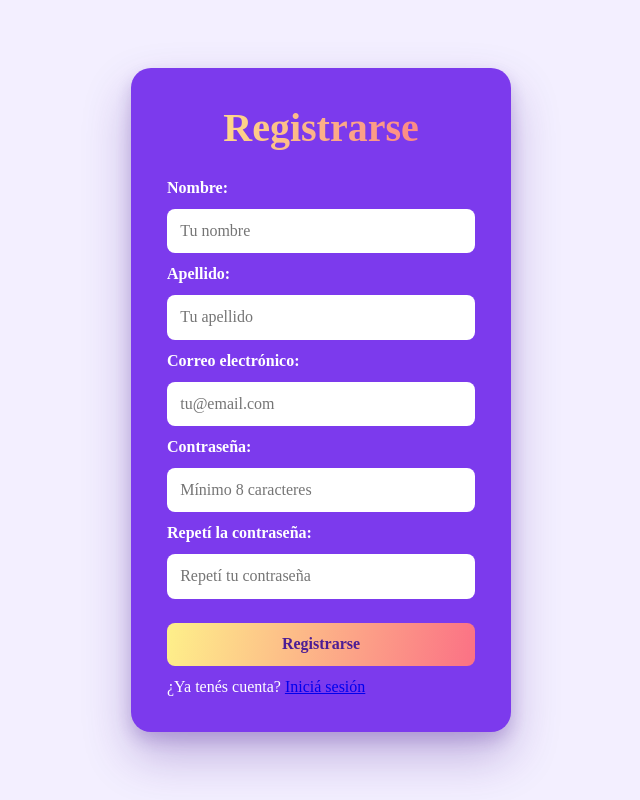
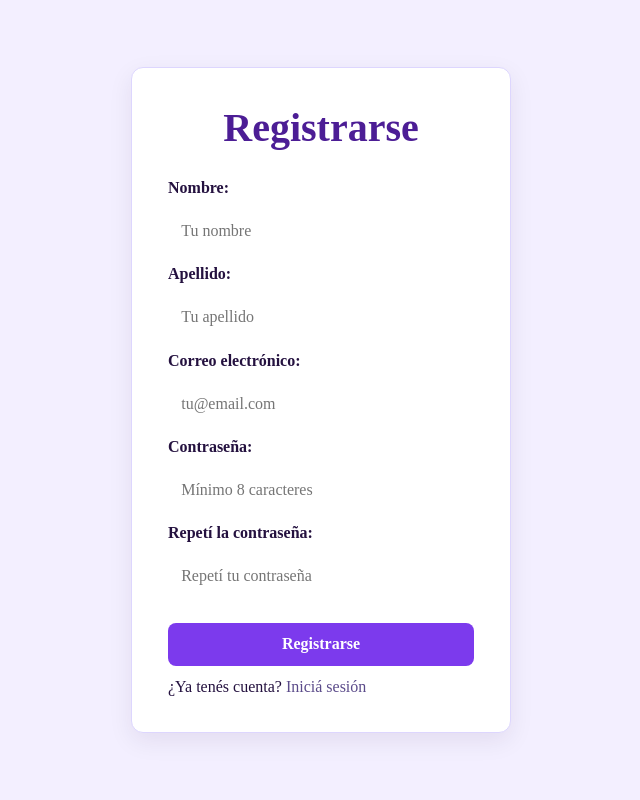
Before and after one commit to CipresTomas/Agenda2026, an Angular app: page /register in a window 1280 px wide. Shown: the whole page, without its empty margins (319-959 px from the left). Built offline with nearby package versions, Linux system fonts and the light colour scheme.

Commit message:
estilos mas sensillos

```diff
--- a/src/app/pages/contact-details/contact-details.scss
+++ b/src/app/pages/contact-details/contact-details.scss
@@ -40,9 +40,8 @@
   text-decoration: none;
 }
 
-.back-link:hover,
-.edit-button:hover {
-  color: #fb7185;
+.back-link:hover {
+  color: #43366b;
 }
 
 .contact-number,
@@ -67,11 +66,10 @@
   flex: 0 0 auto;
   place-items: center;
   border-radius: 50%;
-  background: linear-gradient(135deg, #fef08a, #fb7185);
-  color: #4c1d95;
+  background: #7c3aed;
+  color: #ffffff;
   font-size: 2rem;
-  font-weight: 800;
-  box-shadow: 0 0.75rem 1.5rem rgba(251, 113, 133, 0.25);
+  font-weight: 700;
 }
 
 .contact-image {
@@ -79,10 +77,9 @@
   width: 5rem;
   height: 5rem;
   flex: 0 0 auto;
-  border: 4px solid #fef08a;
+  border: 3px solid #ddd6fe;
   border-radius: 50%;
   object-fit: cover;
-  box-shadow: 0 0.75rem 1.5rem rgba(251, 113, 133, 0.25);
 }
 
 .eyebrow {
@@ -92,10 +89,7 @@
 h1 {
   margin: 0;
   font-size: clamp(2rem, 6vw, 3.25rem);
-  background: linear-gradient(100deg, #7c3aed, #fb7185);
-  -webkit-background-clip: text;
-  background-clip: text;
-  color: transparent;
+  color: #4c1d95;
 }
 
 .favorite-badge {
@@ -153,8 +147,12 @@ button,
 
 .favorite-button,
 .edit-button {
-  background: linear-gradient(100deg, #fef08a, #fb7185);
-  color: #4c1d95;
+  background: #7c3aed;
+  color: #ffffff;
+}
+
+.edit-button:hover {
+  color: #ffffff;
 }
 
 .delete-button {
@@ -164,8 +162,7 @@ button,
 
 button:hover,
 .edit-button:hover {
-  transform: translateY(-2px);
-  box-shadow: 0 0.5rem 1rem rgba(76, 29, 149, 0.2);
+  background: #5b21b6;
 }
 
 .empty-details {
--- a/src/app/pages/contact-list/contact-list.scss
+++ b/src/app/pages/contact-list/contact-list.scss
@@ -48,10 +48,7 @@ p {
 h1 {
 	margin-bottom: 0.5rem;
 	font-size: clamp(2.25rem, 6vw, 3.5rem);
-	background: linear-gradient(100deg, #fef08a, #fb7185);
-	-webkit-background-clip: text;
-	background-clip: text;
-	color: transparent;
+	color: #4c1d95;
 }
 
 .subtitle,
@@ -103,8 +100,8 @@ button {
 	padding: 0.8rem 1rem;
 	border: 0;
 	border-radius: 0.5rem;
-	background: linear-gradient(100deg, #fef08a, #fb7185);
-	color: #4c1d95;
+	background: #7c3aed;
+	color: #ffffff;
 	font: inherit;
 	font-weight: 800;
 	white-space: nowrap;
@@ -113,8 +110,7 @@ button {
 }
 
 button:hover {
-	transform: translateY(-2px);
-	box-shadow: 0 0.5rem 1rem rgba(76, 29, 149, 0.3);
+	background: #5b21b6;
 }
 
 button:focus-visible {
@@ -174,7 +170,7 @@ button:focus-visible {
 	height: 2.5rem;
 	flex: 0 0 auto;
 	border-radius: 50%;
-	background: #fb7185;
+	background: #7c3aed;
 	color: #ffffff;
 	font-size: 1.1rem;
 	font-weight: 800;
@@ -210,3 +206,4 @@ button:focus-visible {
 		width: auto;
 	}
 }
+//mejorar colores28/10
--- a/src/app/pages/login/login.scss
+++ b/src/app/pages/login/login.scss
@@ -14,20 +14,18 @@ form {
 	flex-direction: column;
 	gap: 0.75rem;
 	padding: 2.25rem;
-	background: #7c3aed;
-	color: #ffffff;
-	border-radius: 1.25rem;
-	box-shadow: 0 0.5rem 1rem rgba(76, 29, 149, 0.2), 0 1.5rem 3rem rgba(76, 29, 149, 0.3);
+	border: 1px solid #ddd6fe;
+	border-radius: 0.75rem;
+	background: #ffffff;
+	color: #24113f;
+	box-shadow: 0 0.5rem 1.5rem rgba(36, 17, 63, 0.08);
 }
 
 h1 {
 	margin: 0 0 1rem;
 	font-size: 2.5rem;
 	text-align: center;
-	background: linear-gradient(100deg, #fef08a, #fb7185);
-	-webkit-background-clip: text;
-	background-clip: text;
-	color: transparent;
+	color: #4c1d95;
 }
 
 label {
@@ -46,8 +44,8 @@ input {
 
 input:focus {
 	outline: none;
-	border-color: #fef08a;
-	box-shadow: 0 0 0 3px rgba(254, 240, 138, 0.25);
+	border-color: #7c3aed;
+	box-shadow: 0 0 0 3px rgba(124, 58, 237, 0.15);
 }
 
 button {
@@ -55,21 +53,20 @@ button {
 	padding: 0.8rem 1rem;
 	border: 0;
 	border-radius: 0.5rem;
-	background: linear-gradient(100deg, #fef08a, #fb7185);
-	color: #4c1d95;
+	background: #7c3aed;
+	color: #ffffff;
 	font: inherit;
-	font-weight: 800;
+	font-weight: 700;
 	cursor: pointer;
-	transition: transform 160ms ease, box-shadow 160ms ease;
+	transition: background-color 160ms ease;
 }
 
 button:hover {
-	transform: translateY(-2px);
-	box-shadow: 0 0.5rem 1rem rgba(76, 29, 149, 0.3);
+	background: #5b21b6;
 }
 
 button:focus-visible {
-	outline: 3px solid #fef08a;
+	outline: 3px solid #7c3aed;
 	outline-offset: 3px;
 }
 
@@ -79,10 +76,10 @@ p {
 }
 
 a {
-	color: #fef08a;
+	color: #5b4b8a;
 	font-weight: 700;
 }
 
 a:hover {
-	color: #ffffff;
+	color: #43366b;
 }
--- a/src/app/pages/new-edit-contact/new-edit-contact.html
+++ b/src/app/pages/new-edit-contact/new-edit-contact.html
@@ -54,7 +54,7 @@
         <img class="image-preview" width="96" height="96" [src]="imagenPreview()" alt="Vista previa de la imagen" />
       }
       <label>
-        <input type="checkbox" [formField]="contactForm.isFavorite" /> Favorito
+
       </label>
       @if (error()) {
         <p class="empty-state">Completá el nombre.</p>
--- a/src/app/pages/register/register.scss
+++ b/src/app/pages/register/register.scss
@@ -14,20 +14,18 @@ form {
 	flex-direction: column;
 	gap: 0.75rem;
 	padding: 2.25rem;
-	background: #7c3aed;
-	color: #ffffff;
-	border-radius: 1.25rem;
-	box-shadow: 0 0.5rem 1rem rgba(76, 29, 149, 0.2), 0 1.5rem 3rem rgba(76, 29, 149, 0.3);
+	border: 1px solid #ddd6fe;
+	border-radius: 0.75rem;
+	background: #ffffff;
+	color: #24113f;
+	box-shadow: 0 0.5rem 1.5rem rgba(36, 17, 63, 0.08);
 }
 
 h1 {
 	margin: 0 0 1rem;
 	font-size: 2.5rem;
 	text-align: center;
-	background: linear-gradient(100deg, #fef08a, #fb7185);
-	-webkit-background-clip: text;
-	background-clip: text;
-	color: transparent;
+	color: #4c1d95;
 }
 
 label {
@@ -46,8 +44,8 @@ input {
 
 input:focus {
 	outline: none;
-	border-color: #fef08a;
-	box-shadow: 0 0 0 3px rgba(254, 240, 138, 0.25);
+	border-color: #7c3aed;
+	box-shadow: 0 0 0 3px rgba(124, 58, 237, 0.15);
 }
 
 button {
@@ -55,20 +53,19 @@ button {
 	padding: 0.8rem 1rem;
 	border: 0;
 	border-radius: 0.5rem;
-	background: linear-gradient(100deg, #fef08a, #fb7185);
-	color: #4c1d95;
+	background: #7c3aed;
+	color: #ffffff;
 	font: inherit;
-	font-weight: 800;
+	font-weight: 700;
 	cursor: pointer;
-	transition: transform 160ms ease, box-shadow 160ms ease;
+	transition: background-color 160ms ease;
 }
 
 button:hover {
-	transform: translateY(-2px);
-	box-shadow: 0 0.5rem 1rem rgba(76, 29, 149, 0.3);
+	background: #5b21b6;
 }
 
 button:focus-visible {
-	outline: 3px solid #fef08a;
+	outline: 3px solid #7c3aed;
 	outline-offset: 3px;
 }
--- a/src/styles.scss
+++ b/src/styles.scss
@@ -23,6 +23,16 @@ input, button, textarea, select {
   font: inherit;
 }
 
+a {
+  color: #5b4b8a;
+  text-decoration: none;
+}
+
+a:hover {
+  color: #43366b;
+  text-decoration: underline;
+}
+
 p, h1, h2, h3, h4, h5, h6 {
   overflow-wrap: break-word;
 }
```
